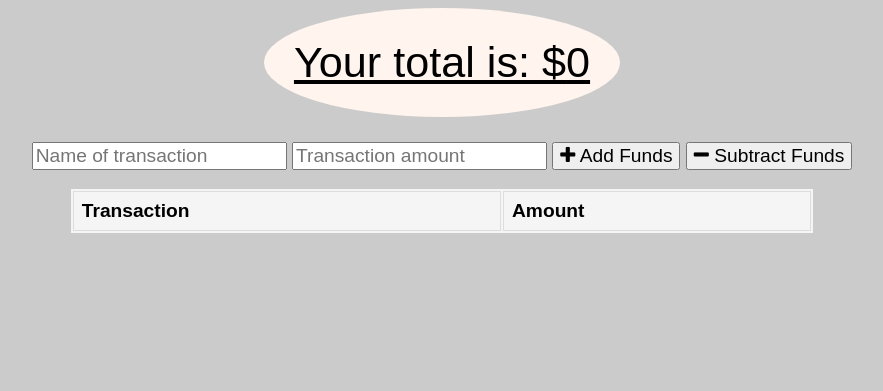
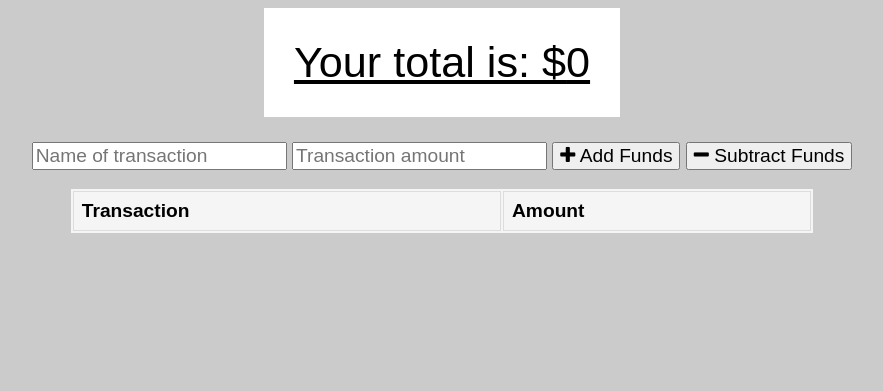
Before and after one commit to vfavorito/budget-tracker, a website: page public/index.html in a window 1280 px wide. Shown: the whole page, without its empty margins (198-1081 px from the left). Drawn offline with nearby package versions, Linux system fonts and the light colour scheme; no server answers.

Commit message:
deleted border radius on total class

```diff
--- a/public/style.css
+++ b/public/style.css
@@ -38,9 +38,8 @@ body {
     font-size: 150%;
     text-decoration: underline;
     display:inline-block;
-    border-radius: 50%;
     padding:15px;
-    background-color: seashell;
+    background-color: white;
   }
 
   .form {
```
